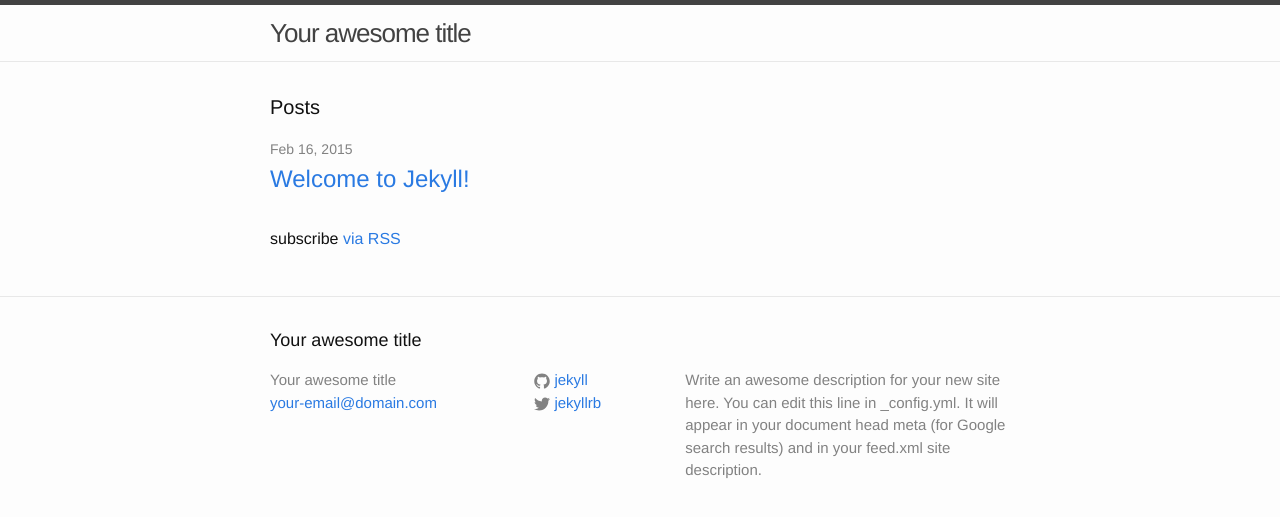
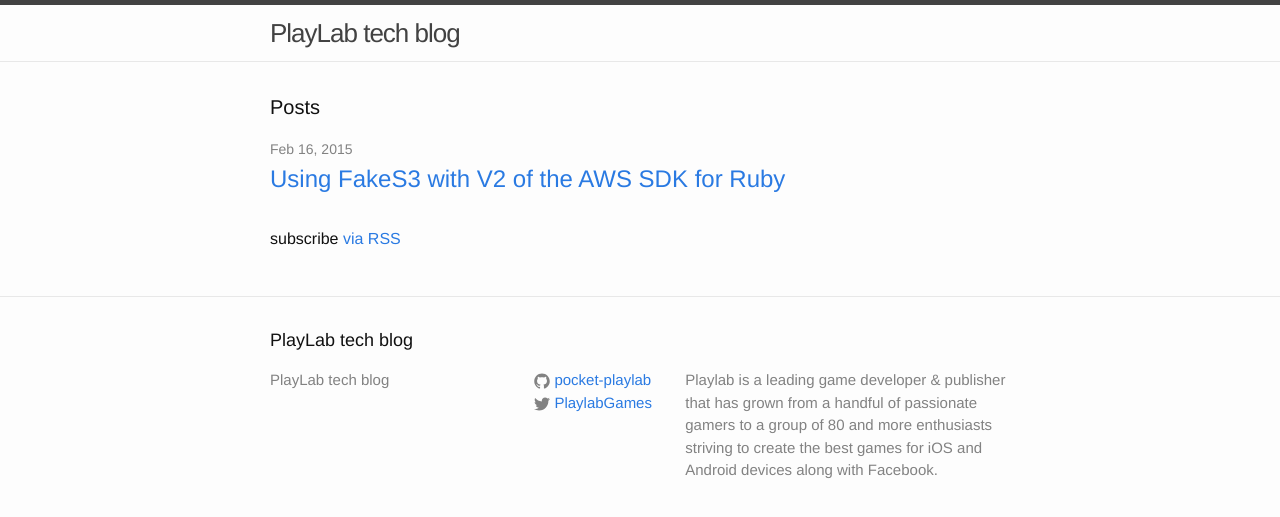
Before and after one commit to pocket-playlab/pocket-playlab.github.io, a Jekyll site: the page built from index.html, in a window 1280 px wide. Shown: the top 517 px of the page. Built offline with Jekyll 4.4.1, drawn with Linux system fonts in a browser that asks for light colours.

Commit message:
Add aws sdk v2 fakes3 post

```diff
--- a/_config.yml
+++ b/_config.yml
@@ -1,14 +1,13 @@
 # Site settings
-title: Your awesome title
-email: your-email@domain.com
-description: > # this means to ignore newlines until "baseurl:"
-  Write an awesome description for your new site here. You can edit this
-  line in _config.yml. It will appear in your document head meta (for
-  Google search results) and in your feed.xml site description.
+title: PlayLab tech blog
+description: >
+  Playlab is a leading game developer & publisher that has grown from a handful
+  of passionate gamers to a group of 80 and more enthusiasts striving to create
+  the best games for iOS and Android devices along with Facebook.
 baseurl: "" # the subpath of your site, e.g. /blog/
-url: "http://yourdomain.com" # the base hostname & protocol for your site
-twitter_username: jekyllrb
-github_username:  jekyll
+url: "http://pocket-playlab.github.io" # the base hostname & protocol for your site
+twitter_username: PlaylabGames
+github_username:  pocket-playlab
 
 # Build settings
 markdown: kramdown
--- /dev/null
+++ b/_posts/2015-02-16-fakes3-aws-ruby-sdk-v2.markdown
@@ -0,0 +1,27 @@
+---
+layout: post
+title:  Using FakeS3 with V2 of the AWS SDK for Ruby
+author: Omar Khan
+date:   2015-02-16 15:10:13
+---
+AWS [recently launched version 2 of its ruby client library][1]. I like to use
+[FakeS3][2] to test code that uses S3, to avoid complicated mocking of the
+various api calls involved. With the old ruby client library it was easy enough
+to pass in the fake S3 endpoint and have everything just work. It's still
+possible with the new sdk, but the options are slightly different:
+
+{% highlight ruby %}
+# fakes3 --port 10001 --root /tmp/s3
+Aws::S3::Client.new(
+  access_key_id: 'key',
+  secret_access_key: 'secret',
+  region: 'region',
+  endpoint: 'http://localhost:10001/',
+  force_path_style: true
+)
+{% endhighlight %}
+
+Hope that saves somebody a few minutes of digging around the sdk docs.
+
+[1]: http://ruby.awsblog.com/post/Tx2NJE86FP0HHXX/Announcing-V2-of-the-AWS-SDK-for-Ruby
+[2]: https://github.com/jubos/fake-s3
```
Also changed, not shown: _posts/2015-02-16-welcome-to-jekyll.markdown (deleted, +0 -25 lines).
